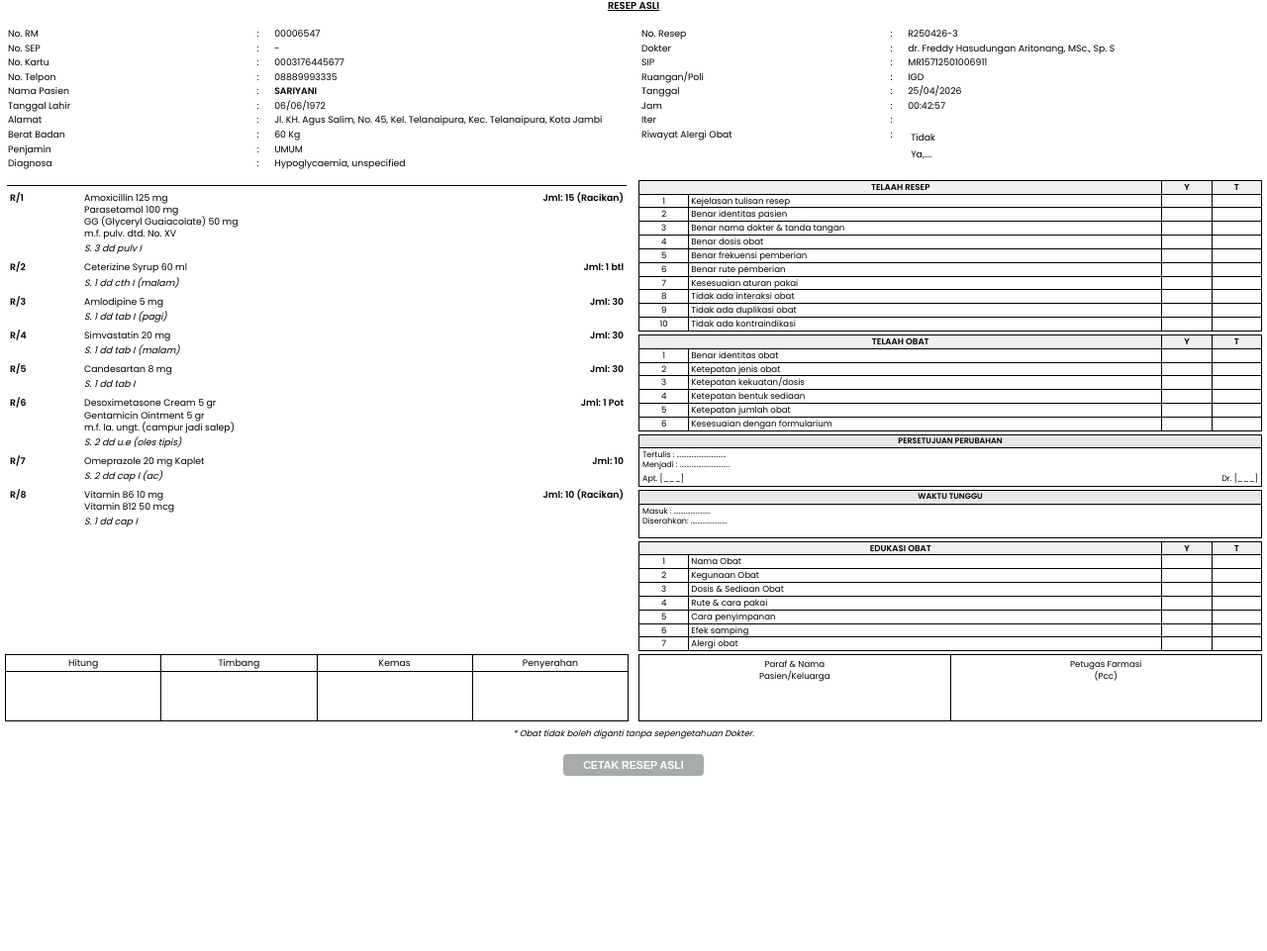
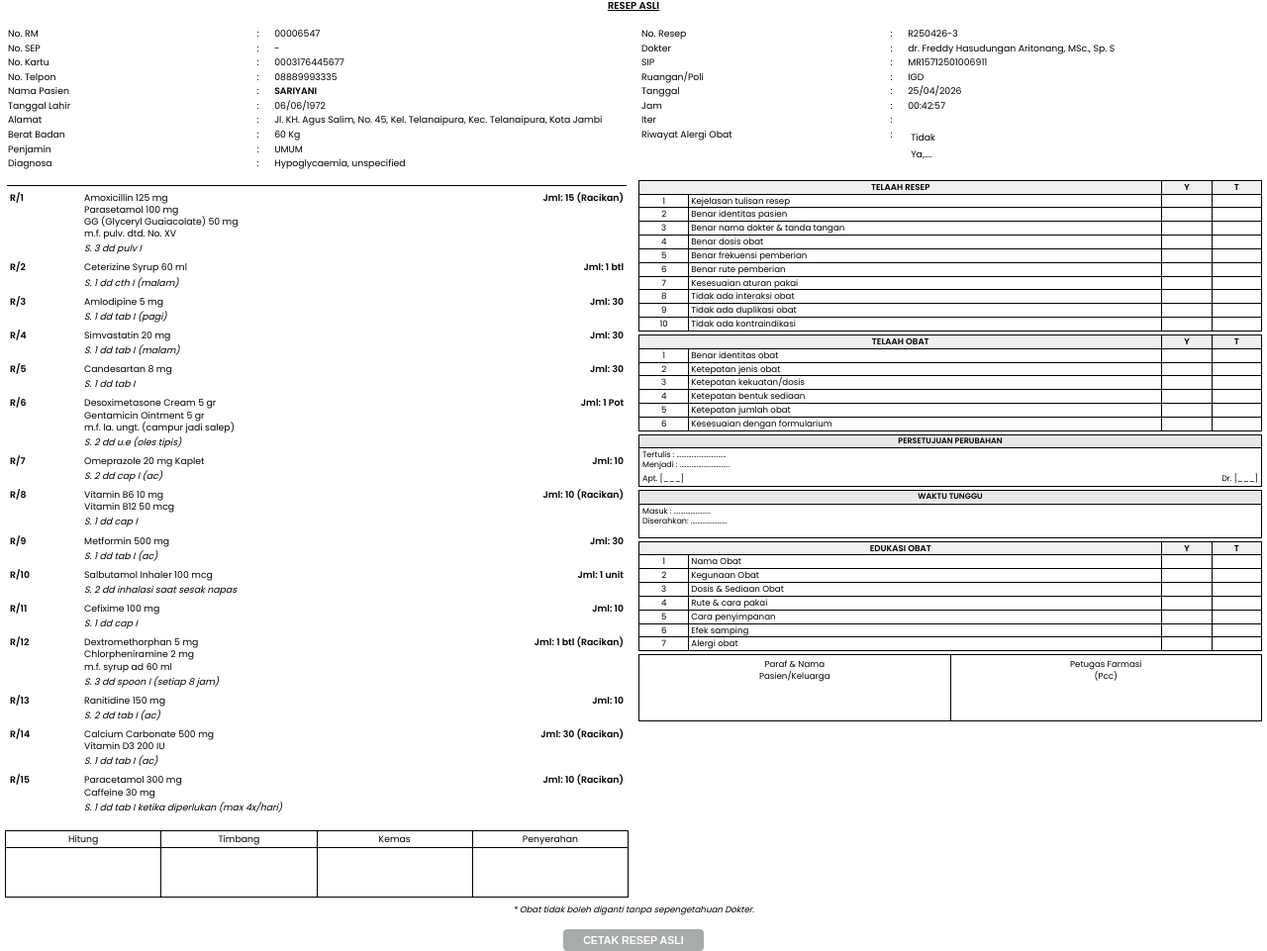
Before and after one commit to adptrawork/resep-asli, a plain HTML site: page index.html in a window 1280 px wide. Shown: the part 71-1032 px from the top of the page at 99% size. Before the commit the page ends 855 px from the top, so only its background shows below. Drawn offline with Linux system fonts and the light colour scheme.

Commit message:
feat(ui): tambahkan 6 contoh kasus klinis pada tabel resep
Menambahkan contoh kasus klinis untuk diabetes melitus, asma/KOPD, infeksi saluran kemih, dan batuk & pilek pada anak ke dalam tabel telaah resep. Setiap kasus dilengkapi dengan detail obat, aturan pakai, dan jumlah yang sesuai dengan standar terapi klinis.

```diff
--- a/index.html
+++ b/index.html
@@ -269,6 +269,100 @@
                              <tr class="row-signatura">
                                  <td></td>
                                  <td colspan="3"><i>S. 1 dd cap I</i></td>
+                             </tr>
+
+                             <!-- CONTOH 9: Kasus Diabetes Melitus -->
+                             <tr>
+                                 <td class="col-r">R/9</td>
+                                 <td class="col-nama">Metformin 500 mg</td>
+                                 <td class="col-aturan"></td>
+                                 <td class="col-jml">Jml: 30</td>
+                             </tr>
+                             <tr class="row-signatura">
+                                 <td></td>
+                                 <td colspan="3"><i>S. 1 dd tab I (ac)</i></td>
+                             </tr>
+
+                             <!-- CONTOH 10: Kasus Asma/KOPD -->
+                             <tr>
+                                 <td class="col-r">R/10</td>
+                                 <td class="col-nama">Salbutamol Inhaler 100 mcg</td>
+                                 <td class="col-aturan"></td>
+                                 <td class="col-jml">Jml: 1 unit</td>
+                             </tr>
+                             <tr class="row-signatura">
+                                 <td></td>
+                                 <td colspan="3"><i>S. 2 dd inhalasi saat sesak napas</i></td>
+                             </tr>
+
+                             <!-- CONTOH 11: Kasus Infeksi Saluran Kemih -->
+                             <tr>
+                                 <td class="col-r">R/11</td>
+                                 <td class="col-nama">Cefixime 100 mg</td>
+                                 <td class="col-aturan"></td>
+                                 <td class="col-jml">Jml: 10</td>
+                             </tr>
+                             <tr class="row-signatura">
+                                 <td></td>
+                                 <td colspan="3"><i>S. 1 dd cap I</i></td>
+                             </tr>
+
+                             <!-- CONTOH 12: Kasus Batuk & Pilek (Anak) -->
+                             <tr>
+                                 <td class="col-r">R/12</td>
+                                 <td class="col-nama">
+                                     Dextromethorphan 5 mg<br>
+                                     Chlorpheniramine 2 mg<br>
+                                     m.f. syrup ad 60 ml
+                                 </td>
+                                 <td class="col-aturan"></td>
+                                 <td class="col-jml">Jml: 1 btl (Racikan)</td>
+                             </tr>
+                             <tr class="row-signatura">
+                                 <td></td>
+                                 <td colspan="3"><i>S. 3 dd spoon I (setiap 8 jam)</i></td>
+                             </tr>
+
+                             <!-- CONTOH 13: Kasus Asam Lambung -->
+                             <tr>
+                                 <td class="col-r">R/13</td>
+                                 <td class="col-nama">Ranitidine 150 mg</td>
+                                 <td class="col-aturan"></td>
+                                 <td class="col-jml">Jml: 10</td>
+                             </tr>
+                             <tr class="row-signatura">
+                                 <td></td>
+                                 <td colspan="3"><i>S. 2 dd tab I (ac)</i></td>
+                             </tr>
+
+                             <!-- CONTOH 14: Suplemen Tulut & Konsentrasi -->
+                             <tr>
+                                 <td class="col-r">R/14</td>
+                                 <td class="col-nama">
+                                     Calcium Carbonate 500 mg<br>
+                                     Vitamin D3 200 IU
+                                 </td>
+                                 <td class="col-aturan"></td>
+                                 <td class="col-jml">Jml: 30 (Racikan)</td>
+                             </tr>
+                             <tr class="row-signatura">
+                                 <td></td>
+                                 <td colspan="3"><i>S. 1 dd tab I (ac)</i></td>
+                             </tr>
+
+                             <!-- CONTOH 15: Kasus Demam & Sakit Kepala -->
+                             <tr>
+                                 <td class="col-r">R/15</td>
+                                 <td class="col-nama">
+                                     Paracetamol 300 mg<br>
+                                     Caffeine 30 mg
+                                 </td>
+                                 <td class="col-aturan"></td>
+                                 <td class="col-jml">Jml: 10 (Racikan)</td>
+                             </tr>
+                             <tr class="row-signatura">
+                                 <td></td>
+                                 <td colspan="3"><i>S. 1 dd tab I ketika diperlukan (max 4x/hari)</i></td>
                              </tr>
                         </tbody>
                     </table>
```
Lines whose indentation alone changed are shown as unchanged.
